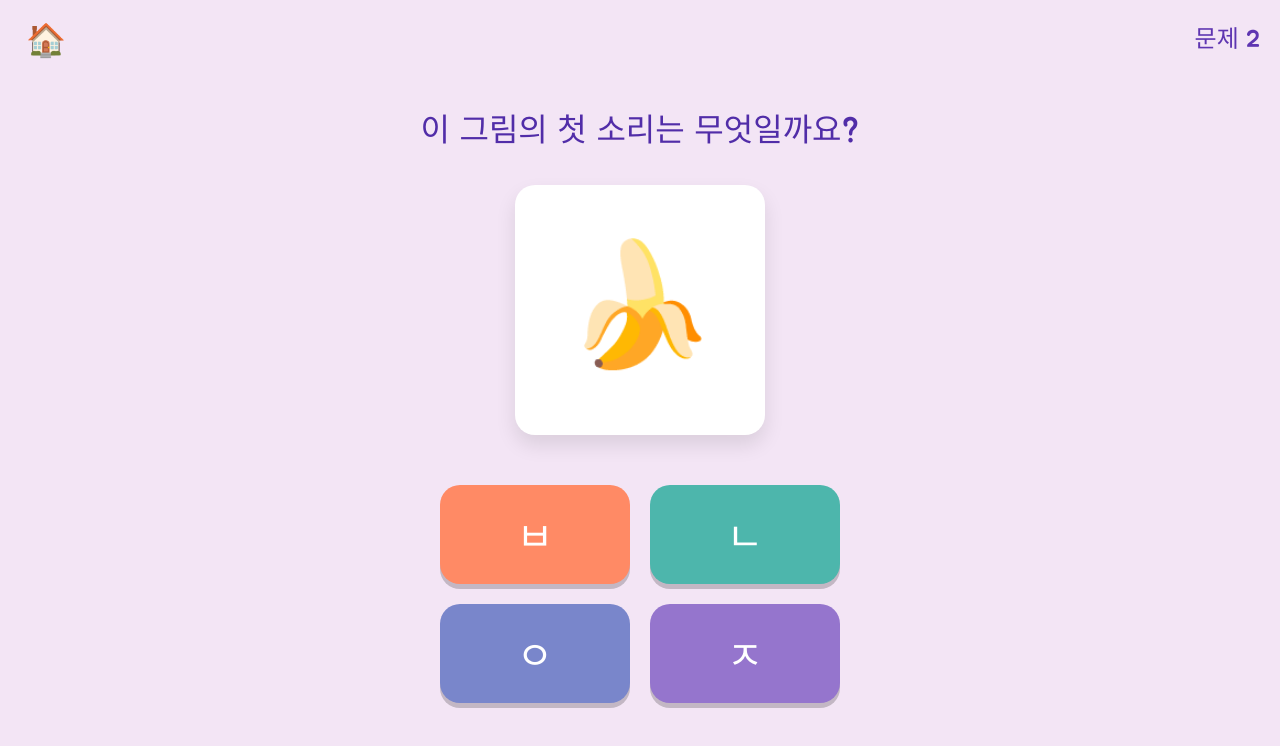
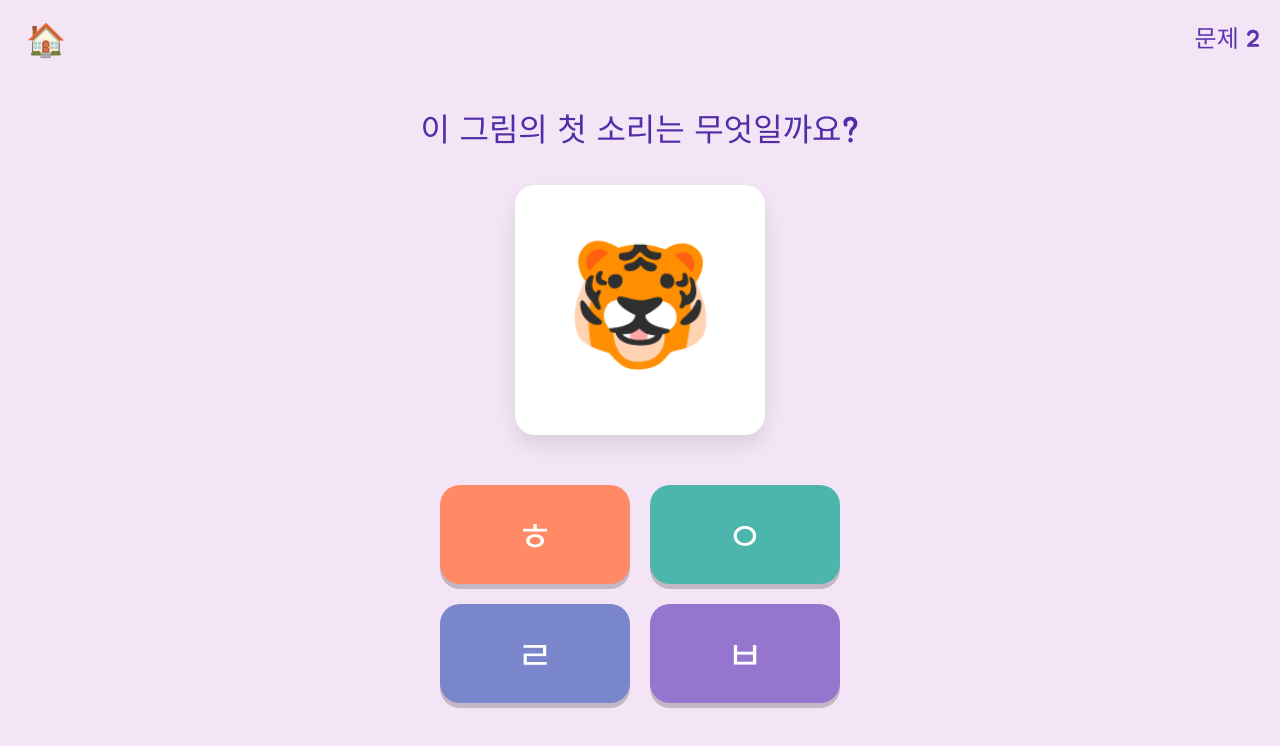
Before and after one commit to getcodekwon/hangul, a React (Vite) app: page /game/quiz/1 in a window 1280 px wide. Shown: the top 746 px of the page. Built offline with nearby package versions, Linux system fonts and the light colour scheme.

Commit message:
feat: Expand game content with 30+ new words and images

```diff
--- /dev/null
+++ b/src/data/wordData.js
@@ -0,0 +1,40 @@
+export const WORDS = [
+    // Animals (동물)
+    { id: 'lion', word: "사자", initial: "ㅅ", image: "🦁", category: "animal" },
+    { id: 'tiger', word: "호랑이", initial: "ㅎ", image: "🐯", category: "animal" },
+    { id: 'pig', word: "돼지", initial: "ㄷ", image: "🐷", category: "animal" },
+    { id: 'cow', word: "소", initial: "ㅅ", image: "🐮", category: "animal" },
+    { id: 'dog', word: "강아지", initial: "ㄱ", image: "🐶", category: "animal" },
+    { id: 'cat', word: "고양이", initial: "ㄱ", image: "🐱", category: "animal" },
+    { id: 'rabbit', word: "토끼", initial: "ㅌ", image: "🐰", category: "animal" },
+    { id: 'monkey', word: "원숭이", initial: "ㅇ", image: "🐵", category: "animal" },
+    { id: 'bear', word: "곰", initial: "ㄱ", image: "🐻", category: "animal" },
+    { id: 'duck', word: "오리", initial: "ㅇ", image: "🦆", category: "animal" },
+
+    // Fruits (과일)
+    { id: 'apple', word: "사과", initial: "ㅅ", image: "🍎", category: "fruit" },
+    { id: 'banana', word: "바나나", initial: "ㅂ", image: "🍌", category: "fruit" },
+    { id: 'grape', word: "포도", initial: "ㅍ", image: "🍇", category: "fruit" },
+    { id: 'watermelon', word: "수박", initial: "ㅅ", image: "🍉", category: "fruit" },
+    { id: 'strawberry', word: "딸기", initial: "ㄸ", image: "🍓", category: "fruit" },
+    { id: 'orange', word: "귤", initial: "ㄱ", image: "🍊", category: "fruit" },
+    { id: 'peach', word: "복숭아", initial: "ㅂ", image: "🍑", category: "fruit" },
+
+    // Transport (탈것)
+    { id: 'car', word: "자동차", initial: "ㅈ", image: "🚗", category: "transport" },
+    { id: 'bus', word: "버스", initial: "ㅂ", image: "🚌", category: "transport" },
+    { id: 'police_car', word: "경찰차", initial: "ㄱ", image: "🚓", category: "transport" },
+    { id: 'fire_truck', word: "소방차", initial: "ㅅ", image: "🚒", category: "transport" },
+    { id: 'bicycle', word: "자전거", initial: "ㅈ", image: "🚲", category: "transport" },
+    { id: 'airplane', word: "비행기", initial: "ㅂ", image: "✈️", category: "transport" },
+    { id: 'rocket', word: "로켓", initial: "ㄹ", image: "🚀", category: "transport" },
+
+    // Objects & Nature (사물/자연)
+    { id: 'umbrella', word: "우산", initial: "ㅇ", image: "☂️", category: "object" },
+    { id: 'ball', word: "공", initial: "ㄱ", image: "⚽️", category: "object" },
+    { id: 'book', word: "책", initial: "ㅊ", image: "📕", category: "object" },
+    { id: 'sun', word: "해", initial: "ㅎ", image: "☀️", category: "nature" },
+    { id: 'moon', word: "달", initial: "ㄷ", image: "🌙", category: "nature" },
+    { id: 'star', word: "별", initial: "ㅂ", image: "⭐", category: "nature" },
+    { id: 'flower', word: "꽃", initial: "ㄲ", image: "🌸", category: "nature" },
+];
--- a/src/screens/InitialSoundQuizScreen.jsx
+++ b/src/screens/InitialSoundQuizScreen.jsx
@@ -3,18 +3,29 @@ import { useNavigate, useParams } from 'react-router-dom';
 import { motion } from 'framer-motion';
 import confetti from 'canvas-confetti';
 
-const QUIZ_DATA = [
-    { id: 0, word: "사자", initial: "ㅅ", image: "🦁", options: ["ㄱ", "ㅅ", "ㄷ", "ㄹ"] },
-    { id: 1, word: "바나나", initial: "ㅂ", image: "🍌", options: ["ㅂ", "ㄴ", "ㅇ", "ㅈ"] },
-    { id: 2, word: "토끼", initial: "ㅌ", image: "🐰", options: ["ㅌ", "ㅋ", "ㅍ", "ㅎ"] },
-    { id: 3, word: "오리", initial: "ㅇ", image: "🦆", options: ["ㅇ", "ㅁ", "ㅂ", "ㅅ"] },
-];
+import { WORDS } from '../data/wordData';
+
+// Helper to get random incorrect initials
+const getRandomInitials = (correctInitial, count = 3) => {
+    const initials = ['ㄱ', 'ㄴ', 'ㄷ', 'ㄹ', 'ㅁ', 'ㅂ', 'ㅅ', 'ㅇ', 'ㅈ', 'ㅊ', 'ㅋ', 'ㅌ', 'ㅍ', 'ㅎ'];
+    const options = [correctInitial];
+    while (options.length < count + 1) {
+        const randomInitial = initials[Math.floor(Math.random() * initials.length)];
+        if (!options.includes(randomInitial)) {
+            options.push(randomInitial);
+        }
+    }
+    return options.sort(() => Math.random() - 0.5);
+};
 
 export function InitialSoundQuizScreen() {
     const navigate = useNavigate();
     const { id } = useParams();
     const currentQuestionIndex = parseInt(id) || 0;
-    const currentData = QUIZ_DATA[currentQuestionIndex % QUIZ_DATA.length];
+    const currentData = WORDS[currentQuestionIndex % WORDS.length];
+
+    // Memoize options so they don't change on re-renders (unless question changes)
+    const options = React.useMemo(() => getRandomInitials(currentData.initial), [currentData.id]);
 
     const [isWrong, setIsWrong] = useState(false);
 
@@ -65,7 +76,7 @@ export function InitialSoundQuizScreen() {
 
             {/* Options Area */}
             <div style={styles.optionsContainer}>
-                {currentData.options.map((option, index) => (
+                {options.map((option, index) => (
                     <motion.button
                         key={index}
                         whileHover={{ scale: 1.1 }}
--- a/src/screens/WordTrainScreen.jsx
+++ b/src/screens/WordTrainScreen.jsx
@@ -4,18 +4,13 @@ import { motion, Reorder } from 'framer-motion';
 import confetti from 'canvas-confetti';
 
 // Simple data for initial version
-const WORD_DATA = [
-    { id: 0, word: "바나나", image: "🍌" },
-    { id: 1, word: "사자", image: "🦁" },
-    { id: 2, word: "자동차", image: "🚗" },
-    { id: 3, word: "우산", image: "☂️" },
-];
+import { WORDS } from '../data/wordData';
 
 export function WordTrainScreen() {
     const navigate = useNavigate();
     const { id } = useParams();
     const currentLevelIndex = parseInt(id) || 0;
-    const currentData = WORD_DATA[currentLevelIndex % WORD_DATA.length];
+    const currentData = WORDS[currentLevelIndex % WORDS.length];
 
     const [items, setItems] = useState([]);
     const [isComplete, setIsComplete] = useState(false);
```
